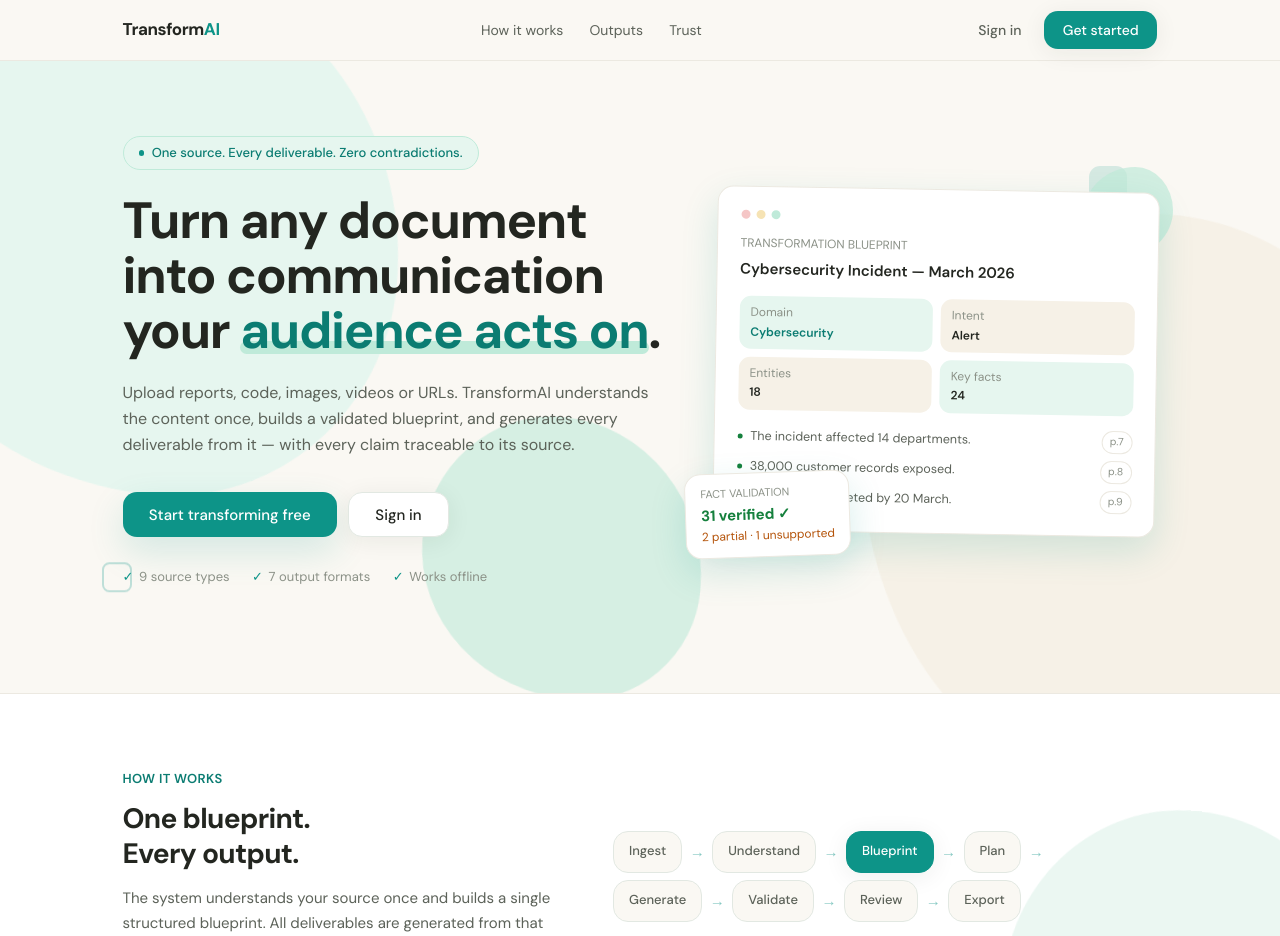
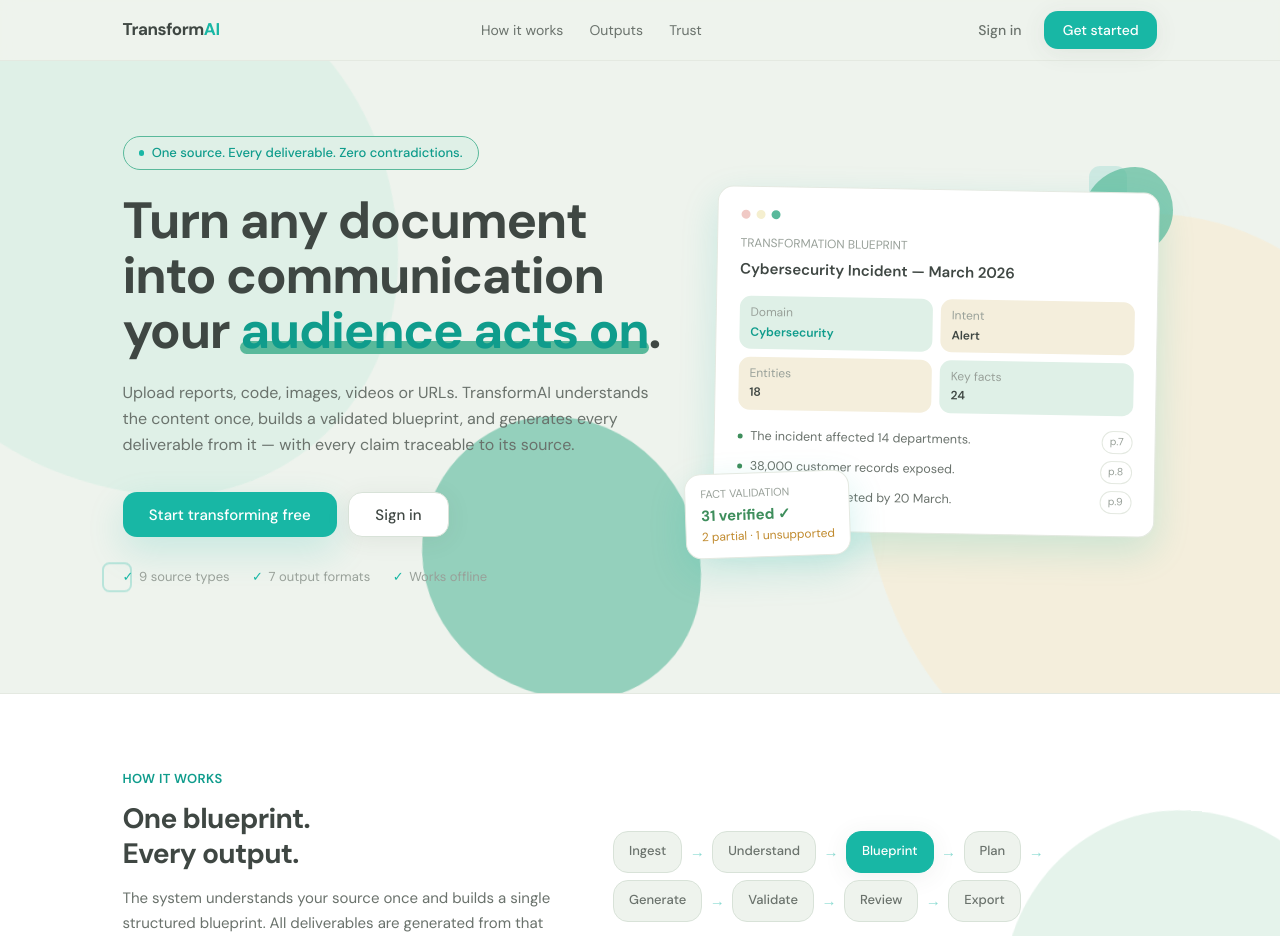
Before and after one commit to Tejamatrix/Transform-AI, a Next.js app in the folder frontend/: page / in a window 1280 px wide. Shown: the top 936 px of the page. Built offline with nearby package versions, Linux system fonts and the light colour scheme.

Commit message:
Palette refinement: seafoam mint #59B99B primary, sage #EEF3ED background, cream #F4EEDC, teal #18B7A5 accent, charcoal #3F4743 text, pale yellow #F5EFCF highlight

```diff
--- a/frontend/src/app/globals.css
+++ b/frontend/src/app/globals.css
@@ -3,25 +3,26 @@
 @tailwind utilities;
 
 :root {
-  /* Color tokens — Modern fintech SaaS: mint / off-white / charcoal / teal */
-  --bg: #FAF8F3;            /* warm off-white background */
+  /* Color tokens — fintech SaaS: seafoam mint / sage / cream / teal / charcoal */
+  --bg: #EEF3ED;            /* very light sage background */
   --surface: #FFFFFF;       /* cards */
-  --elevated: #F1F7F3;      /* pale mint wash */
-  --cream: #F6F1E7;         /* soft cream highlight */
-  --line: #E2E8E2;          /* mint-gray border */
-  --line-subtle: #ECE9E1;   /* warm subtle border */
+  --elevated: #E3EEE6;      /* soft seafoam wash */
+  --cream: #F4EEDC;         /* soft cream */
+  --line: #D8E2D8;          /* sage-gray border */
+  --line-subtle: #E4E9E1;   /* subtle border */
   --input-bg: #FFFFFF;
-  --ink: #232620;           /* dark charcoal text */
-  --ink-2: #5C6259;         /* secondary text */
-  --ink-3: #8B9187;         /* muted text */
-  --accent: #0D9488;        /* vibrant teal — interactive elements */
-  --accent-strong: #0B7C72;
-  --mint: #BFEAD9;          /* mint green brand */
-  --mint-soft: #E6F6EF;     /* soft mint fill */
-  --turquoise: #14B8A6;
-  --error: #DC2626;
-  --success: #15803D;
-  --warn: #B45309;
+  --ink: #3F4743;           /* dark charcoal text */
+  --ink-2: #6A726C;         /* secondary text */
+  --ink-3: #98A099;         /* muted text */
+  --accent: #18B7A5;        /* teal — interactive elements */
+  --accent-strong: #0F9C8C;
+  --mint: #59B99B;          /* primary mint / seafoam */
+  --mint-soft: #DFF0E7;     /* soft mint fill */
+  --turquoise: #18B7A5;
+  --highlight: #F5EFCF;     /* pale yellow/cream highlight */
+  --error: #D2544A;
+  --success: #3E8E5C;
+  --warn: #C08A2D;
 }
 
 html,
@@ -53,7 +54,7 @@
 }
 
 ::selection {
-  background: var(--mint);
+  background: var(--mint-soft);
   color: var(--ink);
 }
 
@@ -62,7 +63,7 @@
   height: 10px;
 }
 ::-webkit-scrollbar-thumb {
-  background: #CDD6CF;
+  background: #C4D2C6;
   border-radius: 8px;
 }
 ::-webkit-scrollbar-track {
--- a/frontend/src/app/page.tsx
+++ b/frontend/src/app/page.tsx
@@ -103,8 +103,8 @@
             <div className="float-slower absolute -top-6 -right-4 w-24 h-24 bg-mint blob opacity-70" aria-hidden />
             <div className="relative bg-surface rounded-card border border-line-subtle shadow-lift p-6 rotate-1">
               <div className="flex items-center gap-1.5 mb-4">
-                <span className="w-2.5 h-2.5 rounded-full bg-[#F5C6C6]" />
-                <span className="w-2.5 h-2.5 rounded-full bg-[#F6E3B4]" />
+                <span className="w-2.5 h-2.5 rounded-full bg-[#F0C9C5]" />
+                <span className="w-2.5 h-2.5 rounded-full bg-highlight" />
                 <span className="w-2.5 h-2.5 rounded-full bg-mint" />
               </div>
               <div className="text-[12px] text-ink-3 mb-1">TRANSFORMATION BLUEPRINT</div>
--- a/frontend/src/components/Badge.tsx
+++ b/frontend/src/components/Badge.tsx
@@ -8,9 +8,9 @@
   const tones = {
     neutral: "bg-elevated text-ink-2 border-line-subtle",
     accent: "bg-mint-soft text-accent-strong border-mint",
-    error: "bg-[#FDECEC] text-error border-[#F5C6C6]",
-    success: "bg-[#EAF6EE] text-success border-[#BFE3CC]",
-    warn: "bg-[#FBF3E4] text-warn border-[#EFD9AC]",
+    error: "bg-[#FBEAE8] text-error border-[#F0C9C5]",
+    success: "bg-[#E8F3EC] text-success border-[#C2DFCC]",
+    warn: "bg-[#F9F1DE] text-warn border-[#EBD8AC]",
   };
   return (
     <span className={`inline-flex items-center gap-1 px-2 py-0.5 rounded-full border text-xs font-medium ${tones[tone]}`}>
--- a/frontend/tailwind.config.ts
+++ b/frontend/tailwind.config.ts
@@ -5,32 +5,33 @@
   theme: {
     extend: {
       colors: {
-        bg: "#FAF8F3",
+        bg: "#EEF3ED",
         surface: "#FFFFFF",
-        elevated: "#F1F7F3",
-        cream: "#F6F1E7",
-        line: "#E2E8E2",
-        "line-subtle": "#ECE9E1",
+        elevated: "#E3EEE6",
+        cream: "#F4EEDC",
+        line: "#D8E2D8",
+        "line-subtle": "#E4E9E1",
         input: "#FFFFFF",
-        ink: "#232620",
-        "ink-2": "#5C6259",
-        "ink-3": "#8B9187",
-        accent: "#0D9488",
-        "accent-strong": "#0B7C72",
-        mint: "#BFEAD9",
-        "mint-soft": "#E6F6EF",
-        turquoise: "#14B8A6",
-        error: "#DC2626",
-        success: "#15803D",
-        warn: "#B45309",
+        ink: "#3F4743",
+        "ink-2": "#6A726C",
+        "ink-3": "#98A099",
+        accent: "#18B7A5",
+        "accent-strong": "#0F9C8C",
+        mint: "#59B99B",
+        "mint-soft": "#DFF0E7",
+        turquoise: "#18B7A5",
+        highlight: "#F5EFCF",
+        error: "#D2544A",
+        success: "#3E8E5C",
+        warn: "#C08A2D",
       },
       borderRadius: {
         card: "16px",
         btn: "14px",
       },
       boxShadow: {
-        soft: "0 4px 24px rgba(35, 38, 32, 0.07)",
-        lift: "0 14px 36px rgba(13, 148, 136, 0.16)",
+        soft: "0 4px 24px rgba(63, 71, 67, 0.08)",
+        lift: "0 14px 36px rgba(24, 183, 165, 0.18)",
       },
     },
   },
```
